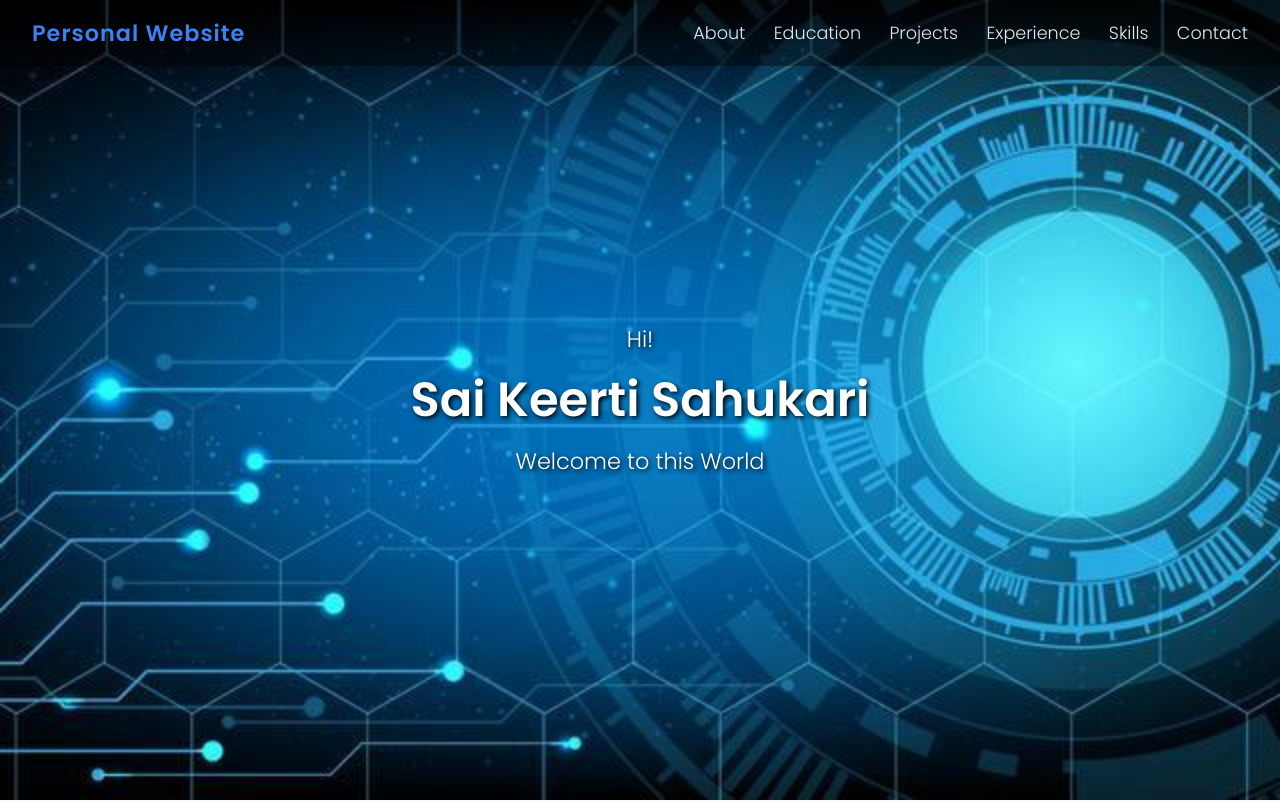
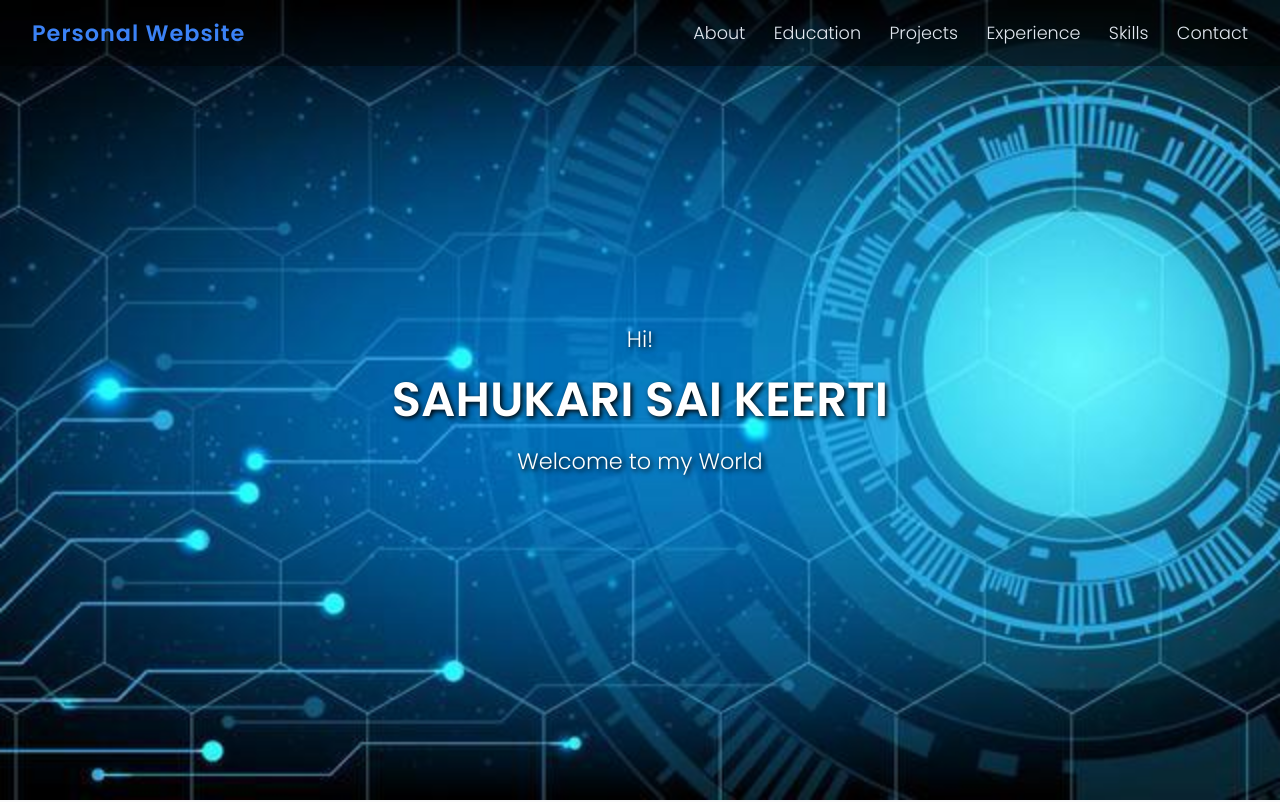
Before and after one commit to SaiKeertisahukari/personal-website, a plain HTML site: page index.html in a window 1280 px wide. Shown: the top 802 px of the page. Drawn offline with Linux system fonts and the light colour scheme.

Commit message:
Update index.html

```diff
--- a/index.html
+++ b/index.html
@@ -235,8 +235,8 @@
   <!-- HERO -->
   <div class="hero">
     <p>Hi!</p>
-    <h1>Sai Keerti Sahukari</h1>
-    <p>Welcome to this World</p>
+    <h1>SAHUKARI SAI KEERTI</h1>
+    <p>Welcome to my World</p>
   </div>
 
   <!-- ABOUT -->
```
